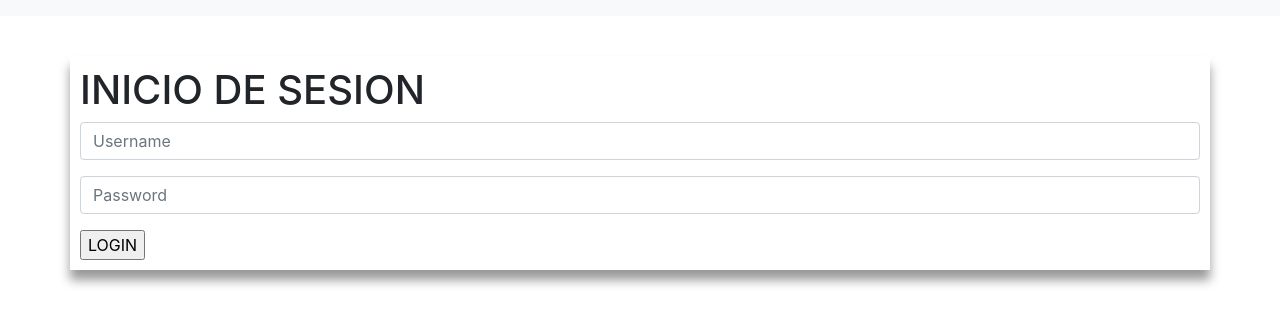
After one commit to DianaBereniceSR/07PYTHON, a Django app: page /accounts/login/ in a window 1280 px wide. The commit adds this page. Shown: the top 325 px of the page. Run offline with Django 3.2, Linux system fonts and the light colour scheme; some libraries are stand-ins or nearby versions.

Commit message:
Add files via upload

```diff
--- a/RefugioAPI/RefugioAPI/settings.py
+++ b/RefugioAPI/RefugioAPI/settings.py
@@ -120,3 +120,7 @@ USE_TZ = True
 # https://docs.djangoproject.com/en/2.1/howto/static-files/
 
 STATIC_URL = '/static/'
+
+LOGIN_REDIRECT_URL = '/'
+
+LOGOUT_REDIRECT_URL = '/'
--- a/RefugioAPI/RefugioAPI/urls.py
+++ b/RefugioAPI/RefugioAPI/urls.py
@@ -17,7 +17,7 @@ from django.contrib import admin
 from django.urls import path, include
 from django.conf import settings
 from django.conf.urls.static import static
-
+from django.contrib.auth.views import LoginView
 
 urlpatterns = [
     path('admin/', admin.site.urls),
--- a/RefugioAPI/mascota/urls.py
+++ b/RefugioAPI/mascota/urls.py
@@ -1,10 +1,14 @@
 from django.urls import path
 from mascota import views
+from django.contrib.auth.views import LoginView, logout_then_login
+from django.contrib.auth.decorators import login_required
 #from .models import Gato
 
 app_name="mascota"
 
 urlpatterns=[
-	path('',views.list_Gatos.as_view(),name="list_view"),
-	path('create/',views.createGato.as_view(),name="create_view"),
+	path('', login_required(views.list_Gatos.as_view()),name="list_view"),
+	path('create/', login_required(views.createGato.as_view()),name="create_view"),
+	path('accounts/login/',LoginView.as_view(template_name='Gato/login.html'),name="login_view"),
+	path('logout/',logout_then_login, name='logout'),
 ]
--- /dev/null
+++ b/RefugioAPI/templates/Gato/login.html
@@ -0,0 +1,22 @@
+{% extends "base.html" %}
+
+
+
+{% block content %}
+
+
+<div class="container" style="margin-top: 40px; box-shadow: #999 0px 10px 10px; padding: 10px;">
+<h1>INICIO DE SESION</h1>
+
+
+<form method="POST">
+{% csrf_token %}
+
+	<p><input class="form-control" type="text" name="username" placeholder="Username"></p>
+	<p><input class="form-control" type="password" name="password" placeholder="Password"></p>
+	<input type="submit" value="LOGIN">
+
+</form>
+
+</div>
+{% endblock %}
--- a/RefugioAPI/templates/navbar.html
+++ b/RefugioAPI/templates/navbar.html
@@ -1,3 +1,7 @@
 <nav class="navbar navbar-light bg-light">
+  {% if user.is_authenticated %}
   <a style="background: #e1e1e1; padding: 10px; border-radius: 20px;" class="navbar-brand" href="{% url 'mascota:create_view' %}">Crear</a>
+
+  <a style="background: #e1e1e1; padding: 10px; border-radius: 20px;" class="navbar-brand" href="{% url 'mascota:logout' %}">Cerrar Sesion</a>
+  {% endif %}
 </nav>
```
Also changed, not shown: RefugioAPI/db.sqlite3.
